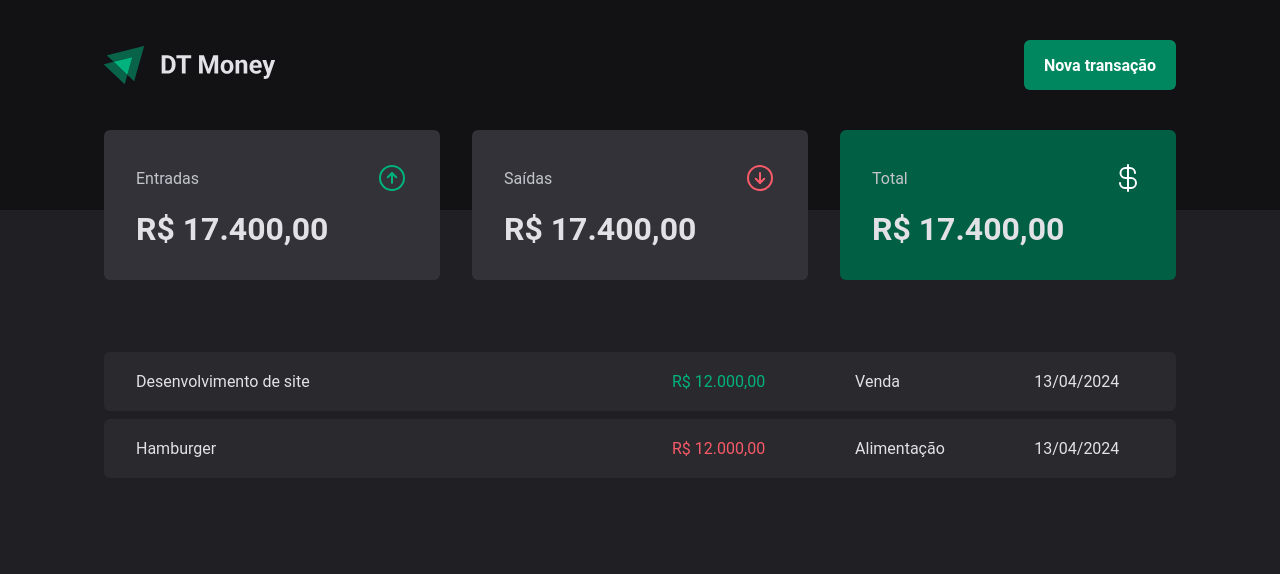
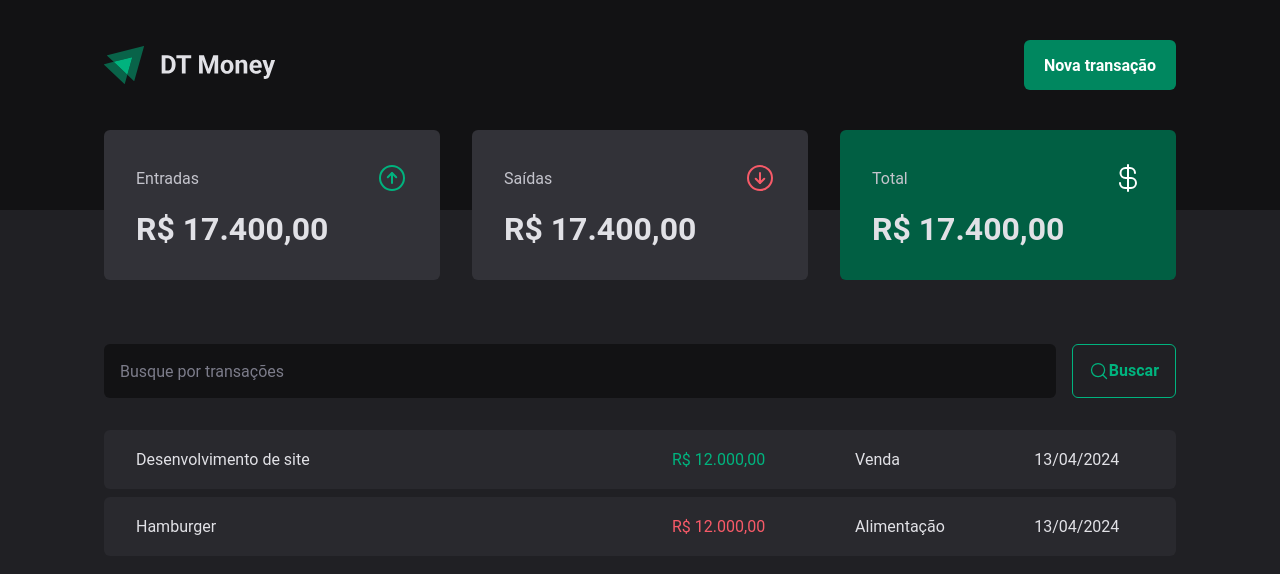
Before and after one commit to marcos-de-melo/03-dt-money, a React app: page / in a window 1280 px wide. Shown: the top 574 px of the page. Built offline with nearby package versions, Linux system fonts and the light colour scheme; the HTML template or start-up script is replaced by a standard one.

Commit message:
Criando um modal acessível

```diff
--- /dev/null
+++ b/src/pages/Transactions/components/SearchForm/index.tsx
@@ -0,0 +1,14 @@
+import { MagnifyingGlass } from "phosphor-react";
+import { SearchFormContainer } from "./styles";
+
+export function SearchForm(){
+    return(
+        <SearchFormContainer>
+            <input type="text" placeholder="Busque por transações" />
+            <button>
+                <MagnifyingGlass size={20}/>
+                Buscar
+            </button>
+        </SearchFormContainer>
+    )
+}
--- /dev/null
+++ b/src/pages/Transactions/components/SearchForm/styles.ts
@@ -0,0 +1,36 @@
+import styled from "styled-components";
+
+export const SearchFormContainer = styled.form`
+  display: flex;
+  gap: 1rem;
+
+  input {
+    flex: 1;
+    border-radius: 6px;
+    border: 0;
+    background: ${(props) => props.theme["gray-900"]};
+    color: ${(props) => props.theme["gray-300"]};
+    padding: 1rem;
+
+    &::placeholder {
+      color: ${(props) => props.theme["gray-500"]};
+    }
+  }
+
+  button {
+    display: flex;
+    padding: 1rem;
+    background: transparent;
+    border: 1px solid ${(props) => props.theme["green-300"]};
+    color: ${(props) => props.theme["green-300"]};
+    font-weight: bold;
+    border-radius: 6px;
+
+    &:hover {
+      background: ${(props) => props.theme["green-500"]};
+      border-color: ${(props) => props.theme["green-500"]};
+      color: ${(props) => props.theme.white};
+      transition: background-color 0.2s, color 2.2s, border-color 0.2s;
+    }
+  }
+`;
--- a/src/pages/Transactions/index.tsx
+++ b/src/pages/Transactions/index.tsx
@@ -1,5 +1,6 @@
 import { Header } from "../../components/Header";
 import { Summary } from "../../components/Summary";
+import { SearchForm } from "./components/SearchForm";
 import {
   PriceHighLight,
   TransactionsContainer,
@@ -13,6 +14,8 @@
       <Summary />
 
       <TransactionsContainer>
+
+        <SearchForm/>
         <TransactionsTable>
           <tbody>
             <tr>
```
